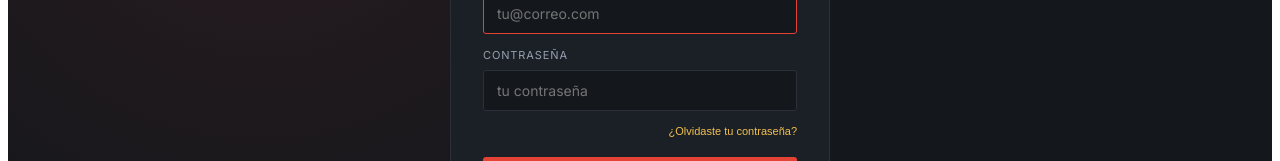
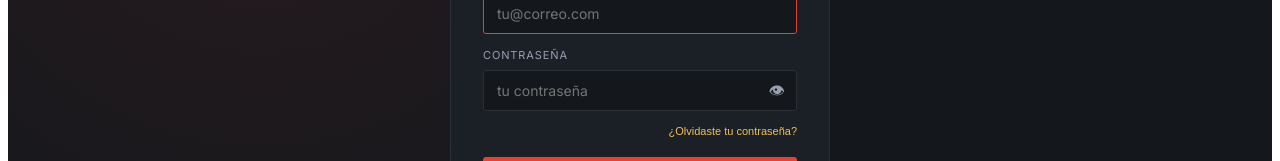
Before and after one commit to csarrojas/conexion-app, a React (Vite) app: page / in a window 1280 px wide. Shown: the part 289-450 px from the top of the page. Built offline with nearby package versions, Linux system fonts and the light colour scheme.

Commit message:
Update App.jsx

```diff
--- a/src/App.jsx
+++ b/src/App.jsx
@@ -117,6 +117,22 @@ ${FONT_IMPORT}
   transition: border-color 0.15s ease;
 }
 .rv-input:focus { border-color: var(--accent); }
+.rv-password-wrap { position: relative; }
+.rv-password-wrap .rv-input { padding-right: 42px; }
+.rv-password-toggle {
+  position: absolute;
+  top: 50%;
+  right: 4px;
+  transform: translateY(-50%);
+  background: none;
+  border: none;
+  color: var(--ink-soft);
+  font-size: 16px;
+  padding: 6px 8px;
+  cursor: pointer;
+  line-height: 1;
+}
+.rv-password-toggle:hover { color: var(--ink); }
 .rv-btn {
   width: 100%;
   margin-top: 18px;
@@ -583,6 +599,8 @@ function Revelado() {
   const [forgotMessage, setForgotMessage] = useState("");
   const [emailInput, setEmailInput] = useState("");
   const [passwordInput, setPasswordInput] = useState("");
+  const [showPassword, setShowPassword] = useState(false);
+  const [showNewPassword, setShowNewPassword] = useState(false);
   const [usernameInput, setUsernameInput] = useState("");
   const [codeInput, setCodeInput] = useState("");
   const [signupAvatarPreview, setSignupAvatarPreview] = useState(null);
@@ -1276,9 +1294,10 @@ function Revelado() {
             <p className="rv-tagline rv-mono">Elige tu nueva contraseña</p>
             <div>
               <label className="rv-field-label">Nueva contraseña</label>
+              <div className="rv-password-wrap">
                 <input
                   className="rv-input"
-                type="password"
+                  type={showNewPassword ? "text" : "password"}
                   placeholder="mínimo 6 caracteres"
                   value={newPasswordInput}
                   onChange={(e) => setNewPasswordInput(e.target.value)}
@@ -1288,6 +1307,16 @@ function Revelado() {
                   disabled={resetLoading}
                   autoFocus
                 />
+                <button
+                  type="button"
+                  className="rv-password-toggle"
+                  onClick={() => setShowNewPassword((v) => !v)}
+                  tabIndex={-1}
+                  title={showNewPassword ? "Ocultar contraseña" : "Mostrar contraseña"}
+                >
+                  {showNewPassword ? "🙈" : "👁"}
+                </button>
+              </div>
               {resetMessage && <div className="rv-error">{resetMessage}</div>}
               <button
                 className="rv-btn"
@@ -1344,9 +1373,10 @@ function Revelado() {
               <label className="rv-field-label" style={{ marginTop: 14 }}>
                 Contraseña
               </label>
+              <div className="rv-password-wrap">
                 <input
                   className="rv-input"
-                type="password"
+                  type={showPassword ? "text" : "password"}
                   placeholder={authMode === "signup" ? "mínimo 6 caracteres" : "tu contraseña"}
                   value={passwordInput}
                   onChange={(e) => setPasswordInput(e.target.value)}
@@ -1355,6 +1385,16 @@ function Revelado() {
                   }}
                   disabled={authLoading}
                 />
+                <button
+                  type="button"
+                  className="rv-password-toggle"
+                  onClick={() => setShowPassword((v) => !v)}
+                  tabIndex={-1}
+                  title={showPassword ? "Ocultar contraseña" : "Mostrar contraseña"}
+                >
+                  {showPassword ? "🙈" : "👁"}
+                </button>
+              </div>
               {authMode === "signin" && (
                 <div style={{ marginTop: 8, textAlign: "right" }}>
                   <button
```
Lines whose indentation alone changed are shown as unchanged.
